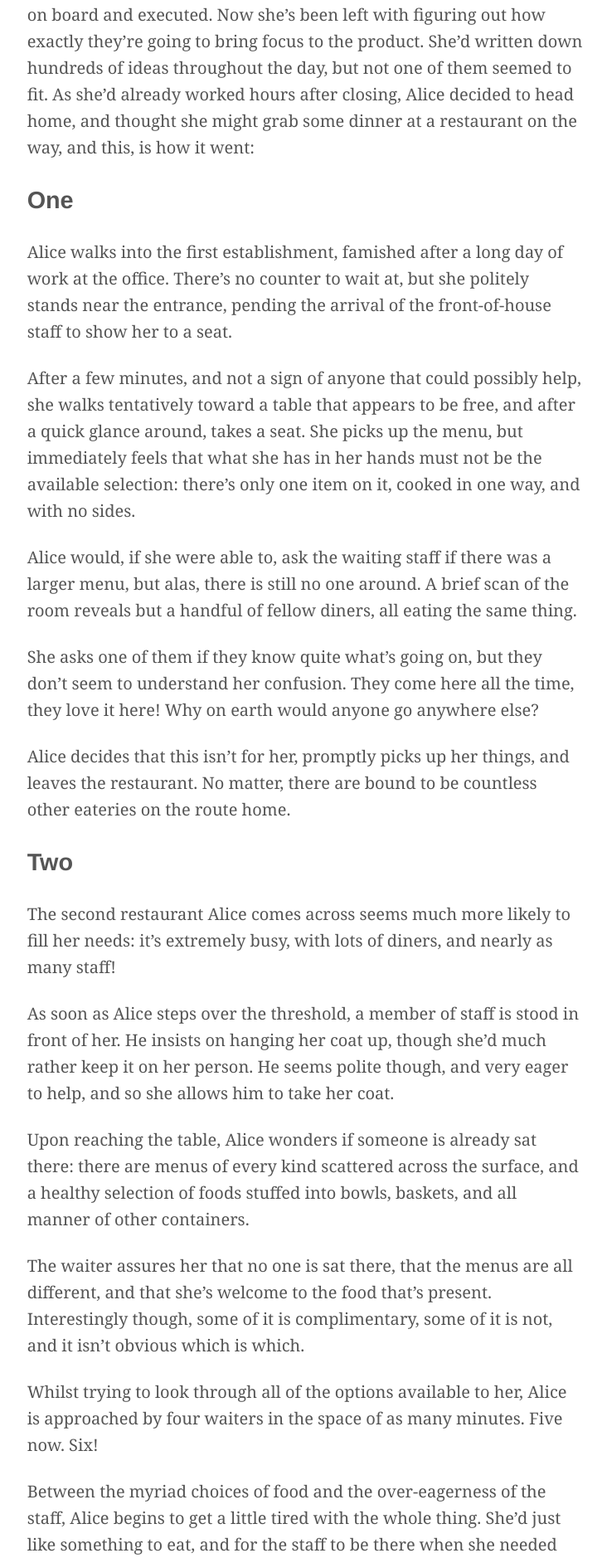
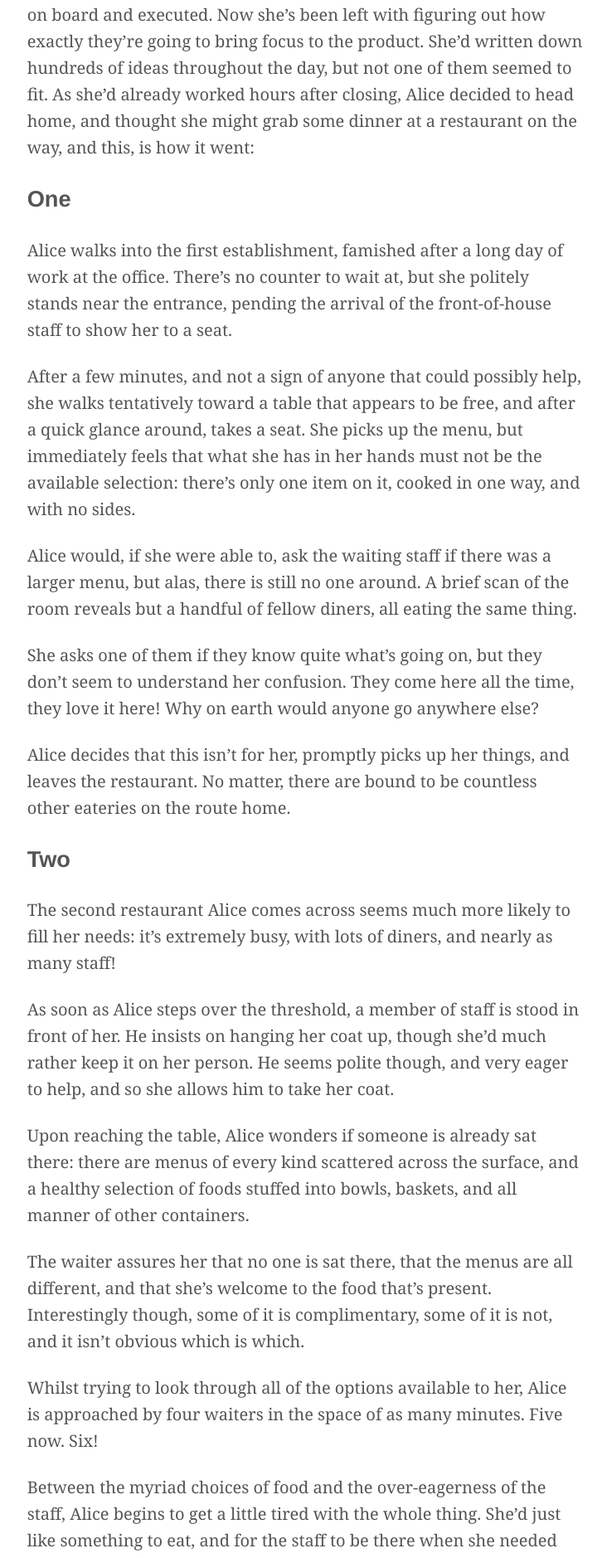
Before and after one commit to craigthomasfrost/cfdesigner.github.io, a Jekyll site: the page built from _posts/2015-04-18-and-for-you-madam.md, in a window 1280 px wide. Shown: the part 343-2221 px from the top of the page at 83% size, without its empty margins (272-1004 px from the left). Built offline with Jekyll 4.4.1, drawn with Linux system fonts in a browser that asks for light colours; nearby versions of some CDN libraries.

Commit message:
alter h2 size

```diff
--- a/_sass/_typography.scss
+++ b/_sass/_typography.scss
@@ -10,7 +10,7 @@ h1,
 
 h2,
 .beta {
-    font-size: 1.8rem;
+    font-size: 1.7rem;
 }
 
 h3,
```
